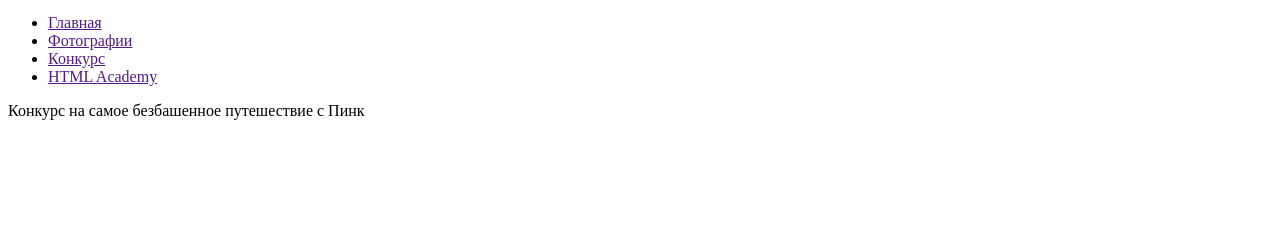
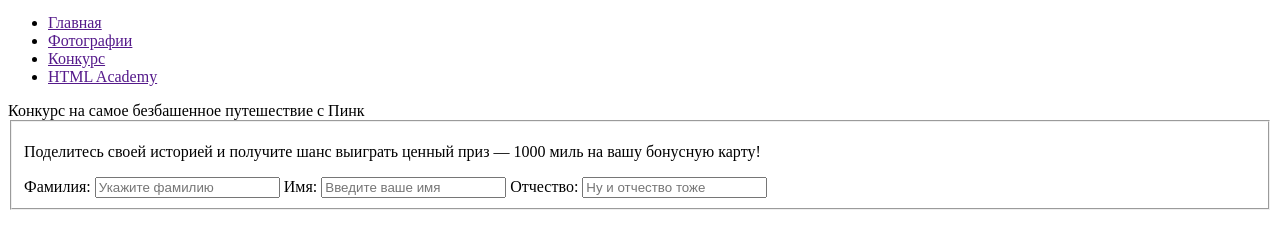
Before and after one commit to espavoru/63947-pink, a website: page form.html in a window 1280 px wide. Shown: the part 204-452 px from the top of the page. Drawn offline with Linux system fonts and the light colour scheme.

Commit message:
Добавил блок формы с данными пользователя

```diff
--- a/form.html
+++ b/form.html
@@ -26,7 +26,17 @@
       <div class="page-header__title">Конкурс на самое безбашенное путешествие с Пинк</div>
     </header>
     <main>
-
+      <form class="form" action="index.html" method="post">
+        <fieldset class="form__user-info">
+        <p class="form__description">Поделитесь своей историей и получите шанс выиграть ценный приз — 1000 миль на вашу бонусную карту!</p>
+          <label for="user-surname">Фамилия:</label>
+          <input type="text" name="user-surname" id="user-surname" placeholder="Укажите фамилию" required>
+          <label for="user-name">Имя:</label>
+          <input type="text" name="user-name" id="user-name" placeholder="Введите ваше имя" required>
+          <label for="">Отчество:</label>
+          <input type="text" name="middle-name" id="middle-name" placeholder="Ну и отчество тоже">
+        </fieldset>
+      </form>
     </main>
   </body>
 </html>
```
